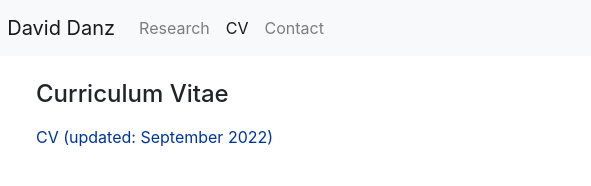
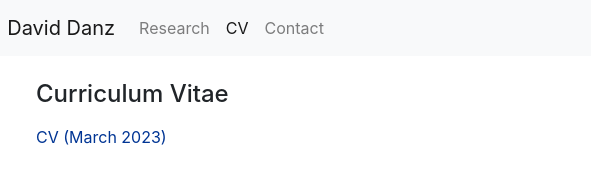
Before and after one commit to dndanz/dndanz.github.io, a plain HTML site: page cv.html in a window 1280 px wide. Shown: the full height of the page, 49-640 px from the left. Drawn offline with nearby package versions, Linux system fonts and the light colour scheme.

Commit message:
Update cv.html

```diff
--- a/cv.html
+++ b/cv.html
@@ -59,7 +59,7 @@
 
     <div class="row">
         <div class="col-xl my-2">
-            <a href="static/david-danz-cv.pdf">CV (updated: September 2022)</a>
+            <a href="static/david-danz-cv.pdf">CV (March 2023)</a>
         </div>
     </div>
 
```
